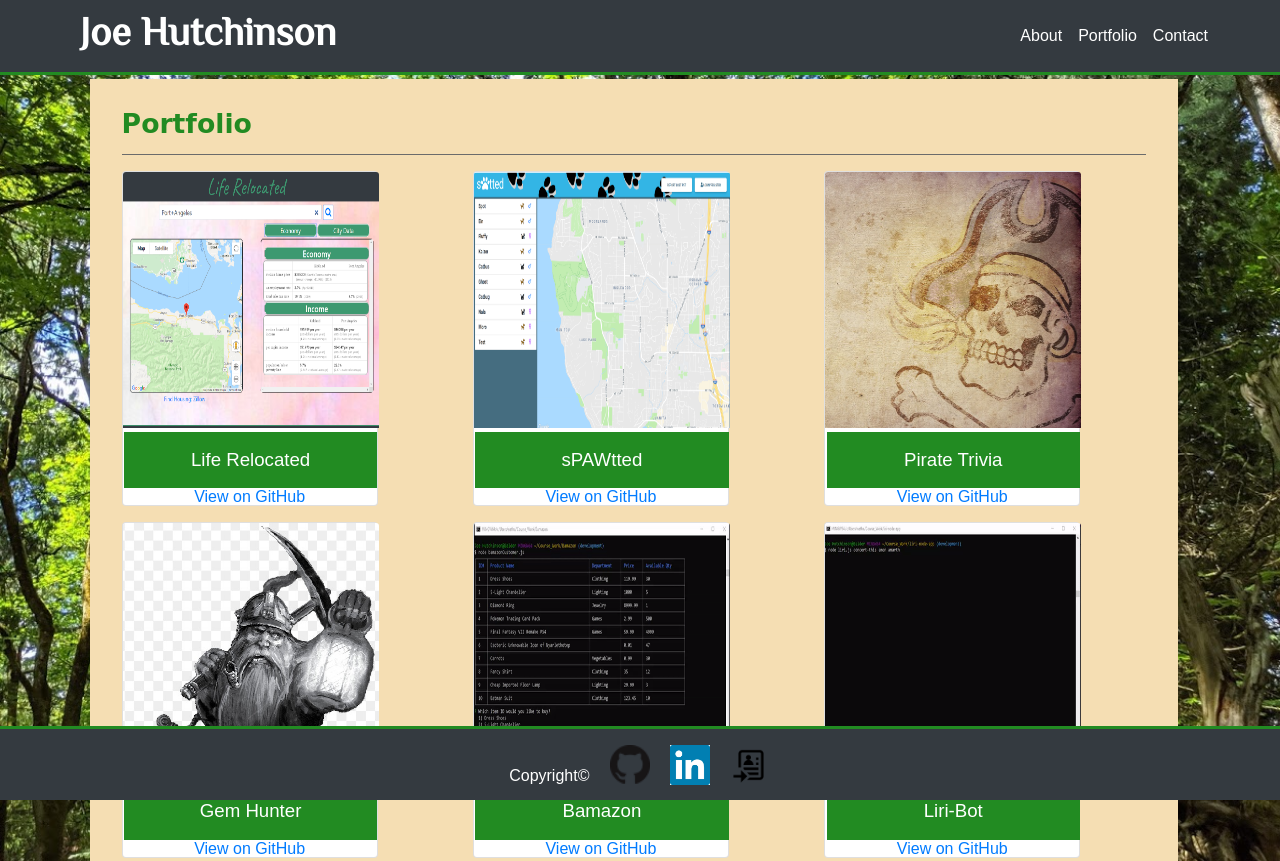
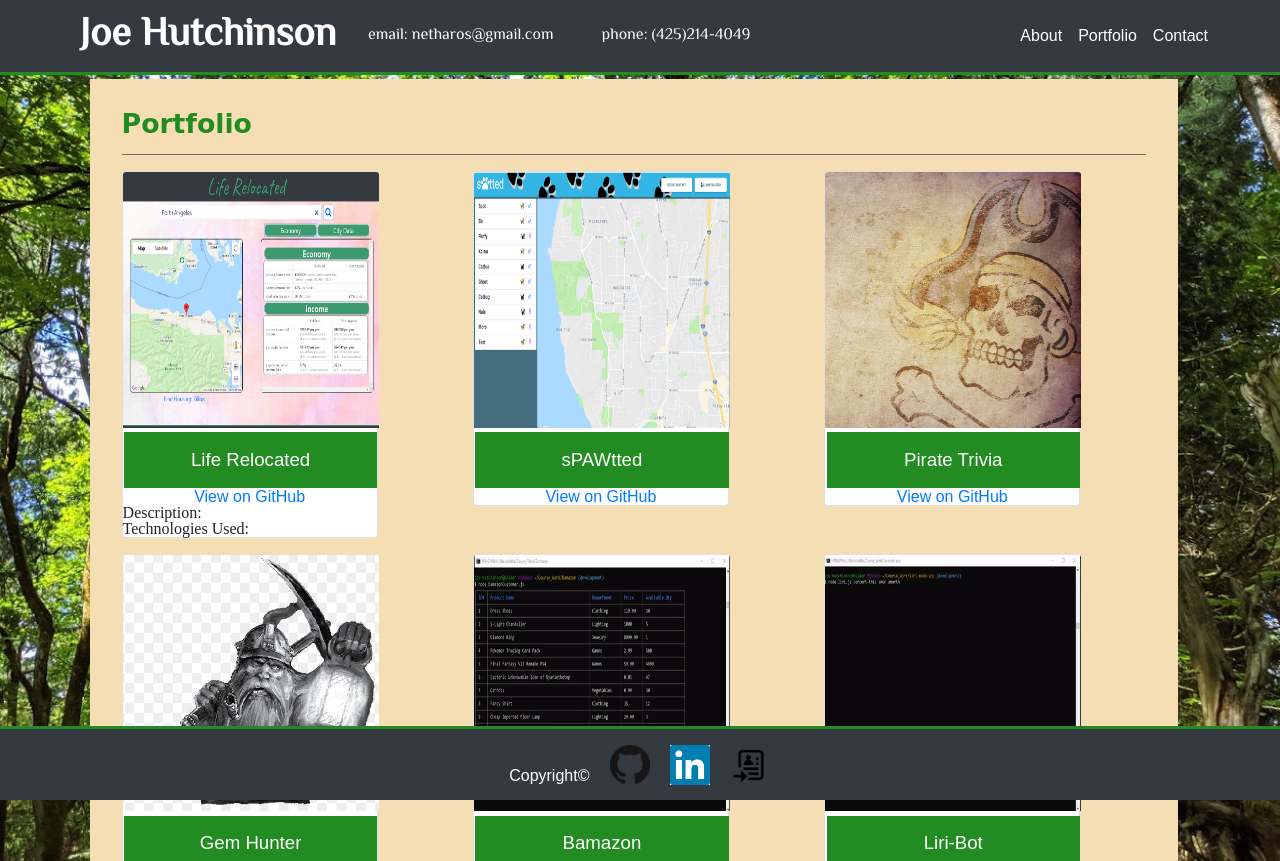
Before and after one commit to JoeLearns2Code/Bootstrap-Portfolio, a plain HTML site: page portfolio.html in a window 1280 px wide. Shown: the top 861 px of the page. Drawn offline with nearby package versions, Linux system fonts and the light colour scheme; a web font is replaced by a local one.

Commit message:
Updating NavBar data

```diff
--- a/assets/css/style.css
+++ b/assets/css/style.css
@@ -20,7 +20,6 @@ body {
  font-size: 14pt;
  line-height: 25px;
 
-
 }
 
 #contact-form {
@@ -29,6 +28,15 @@ body {
   font-size: 14pt;
   line-height: 25px;
 
+}
+
+#navEmail {
+  color: white;
+  margin-right: 3em;
+}
+
+#navPhone {
+  color: white;
 }
 
 
@@ -53,9 +61,4 @@ body {
     width: 6em !important;
   }
 
-
-
-
-
-
 }
--- a/portfolio.html
+++ b/portfolio.html
@@ -29,7 +29,8 @@
                 <h1 id=myName
                     style="font-family: 'El Messiri', sans-serif; font-size: 30pt; text-align: center; font-weight: 700; padding: 2vh; margin-bottom: 0vh; margin-left: 0vw; width: 8em; color: #ffffff">
                     Joe Hutchinson</h1>
-
+                <p id=navEmail style="font-family: 'El Messiri', sans-serif; color: #ffffff">email: netharos@gmail.com</p>
+                <p id=navPhone style="font-family: 'El Messiri', sans-serif; color: #ffffff">phone: (425)214-4049</p>
                 <button class="navbar-toggler" type="button" data-toggle="collapse" data-target="#navbarNav"
                     aria-controls="navbarNav" aria-expanded="false" aria-label="Toggle navigation">
                     <span class="navbar-toggler-icon"></span>
@@ -72,6 +73,8 @@
                                     Life Relocated</p>
                             </div>
                             <a href="https://github.com/JoeLearns2Code/Project-1" style="text-align: center; font-family: Arial, Helvetica, sans-serif">View on GitHub</a>
+                            <p>Description: </p>
+                            <p>Technologies Used: </p>
                         </div>
                     </div>
 
```
Also changed, not shown: contact.html (+2 -1 lines), index.html (+2 -1 lines).
